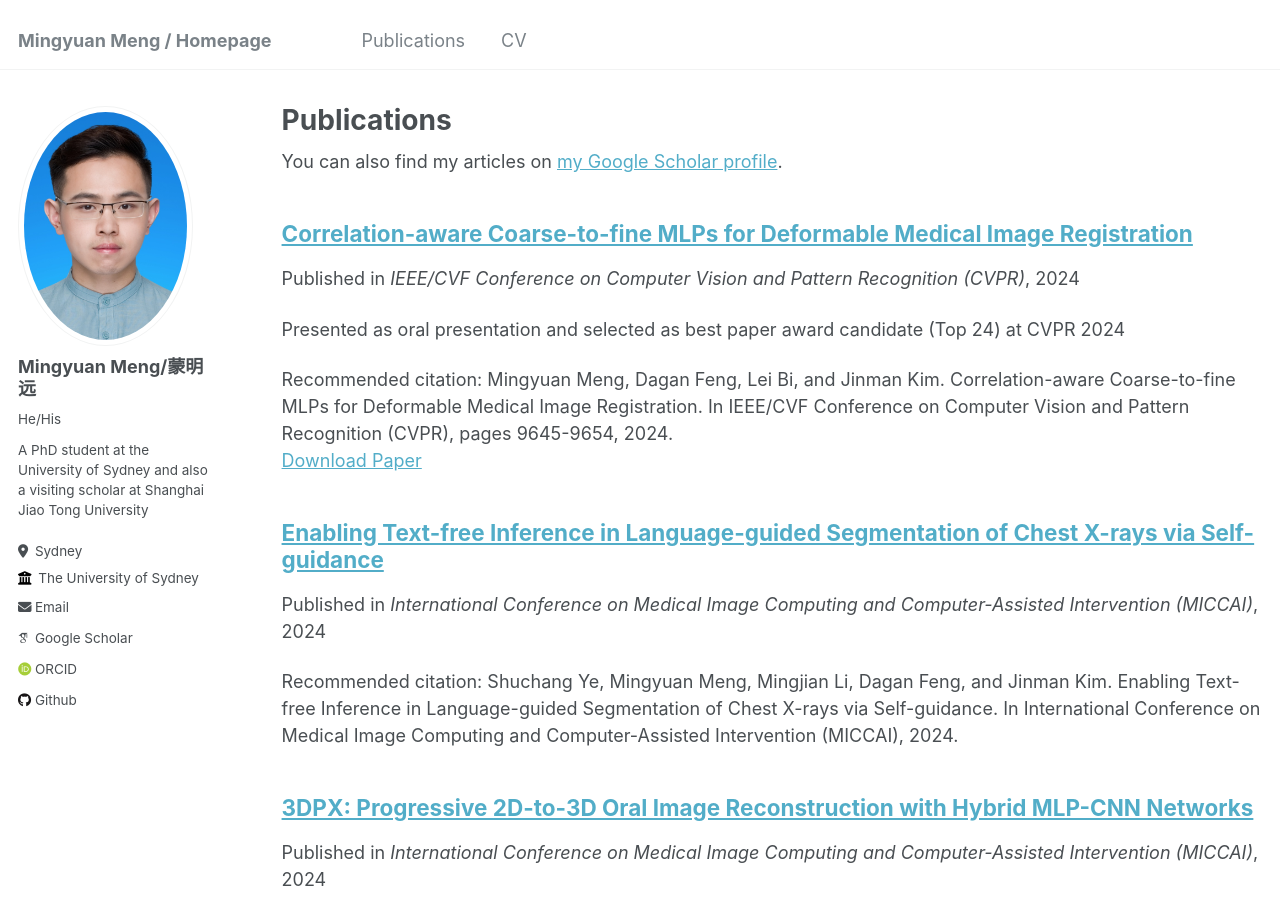
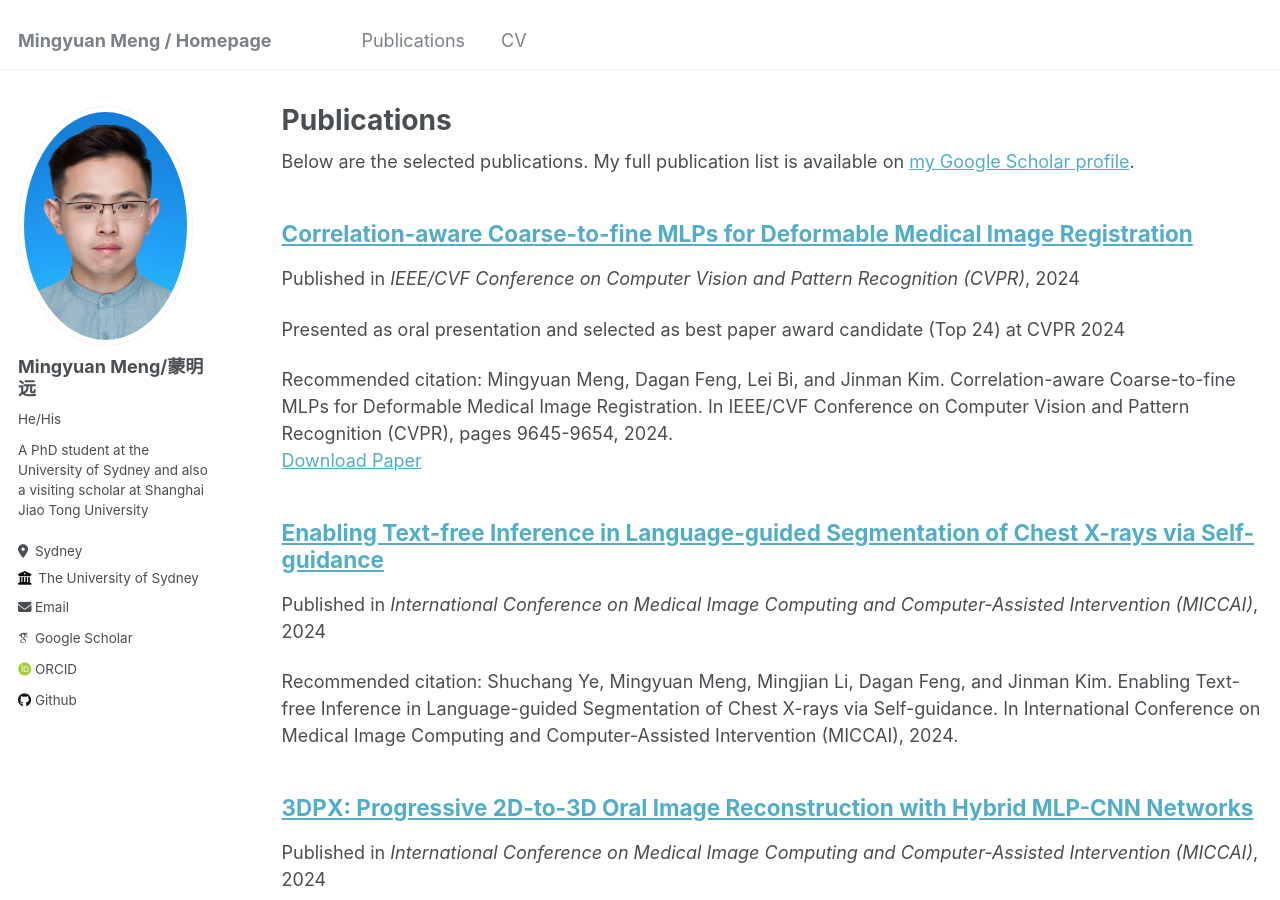
Before and after one commit to MungoMeng/mungomeng.github.io, a Jekyll site: the page built from _pages/publications.md, in a window 1280 px wide and 900 px high. Built offline with Jekyll 4.4.1, drawn with Linux system fonts in a browser that asks for light colours; some web fonts are replaced.

Commit message:
Update publications.md

```diff
--- a/_pages/publications.md
+++ b/_pages/publications.md
@@ -6,7 +6,7 @@ author_profile: true
 ---
 
 {% if site.author.googlescholar %}
-  <div class="wordwrap">You can also find my articles on <a href="{{site.author.googlescholar}}">my Google Scholar profile</a>.</div>
+  <div class="wordwrap">Below are the selected publications. My full publication list is available on <a href="{{site.author.googlescholar}}">my Google Scholar profile</a>.</div>
 {% endif %}
 
 {% include base_path %}
```
